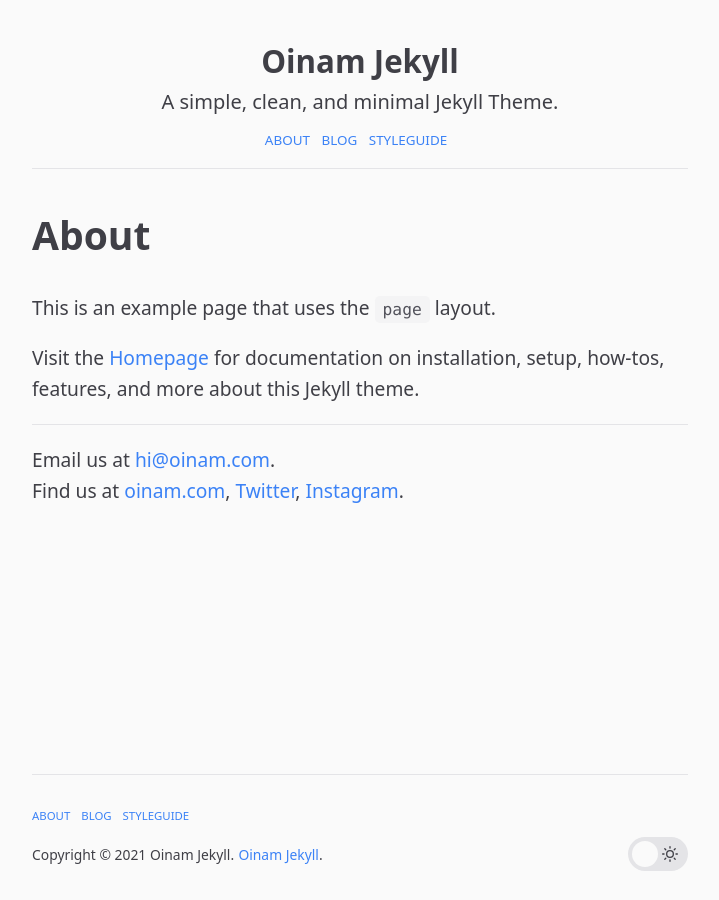
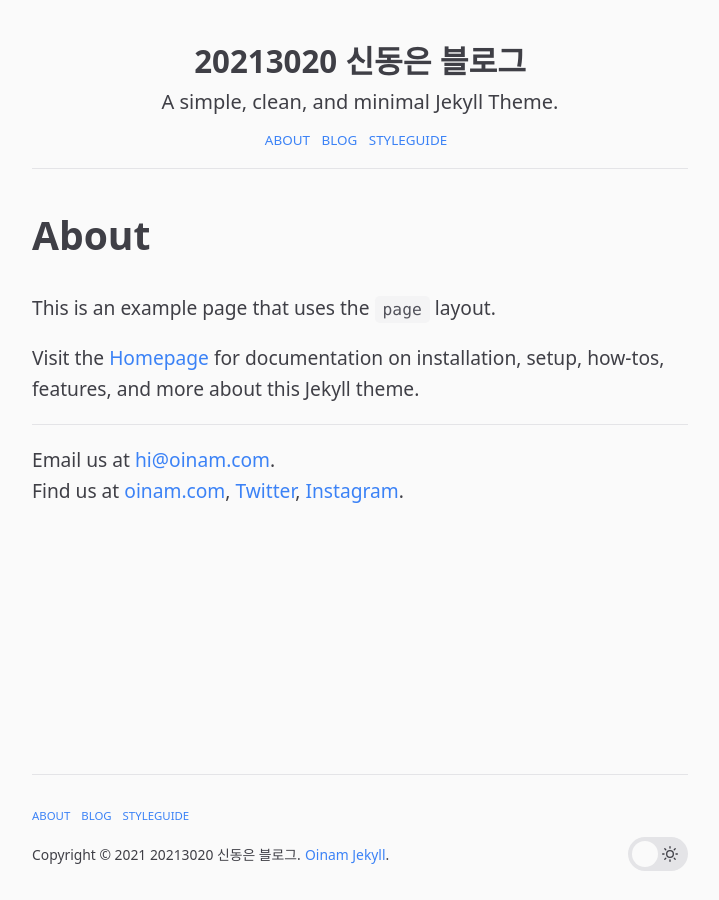
Before and after one commit to xsilvern/xsilvern.github.io, a Jekyll site: the page built from about.md, in a window 1280 px wide. Shown: the whole page, without its empty margins (280-999 px from the left). Built offline with Jekyll 4.4.1, drawn with Linux system fonts in a browser that asks for light colours.

Commit message:
setting config.yml

```diff
--- a/_config.yml
+++ b/_config.yml
@@ -1,10 +1,10 @@
-title: Oinam Jekyll
+title: 20213020 신동은 블로그
 description: A simple, clean, and minimal Jekyll Theme.
 
 # Set this to your domain; baseurl is for the folder in your domain, if you have one -- `blog`.
 # you can leave both of them blank if you are deploying on a top-level domain.
-url: https://oinam.github.io
-baseurl: /oinam-jekyll
+url: https://xsilvern.github.io/
+baseurl: /xsilvern
 
 # footer
 footer:
```
